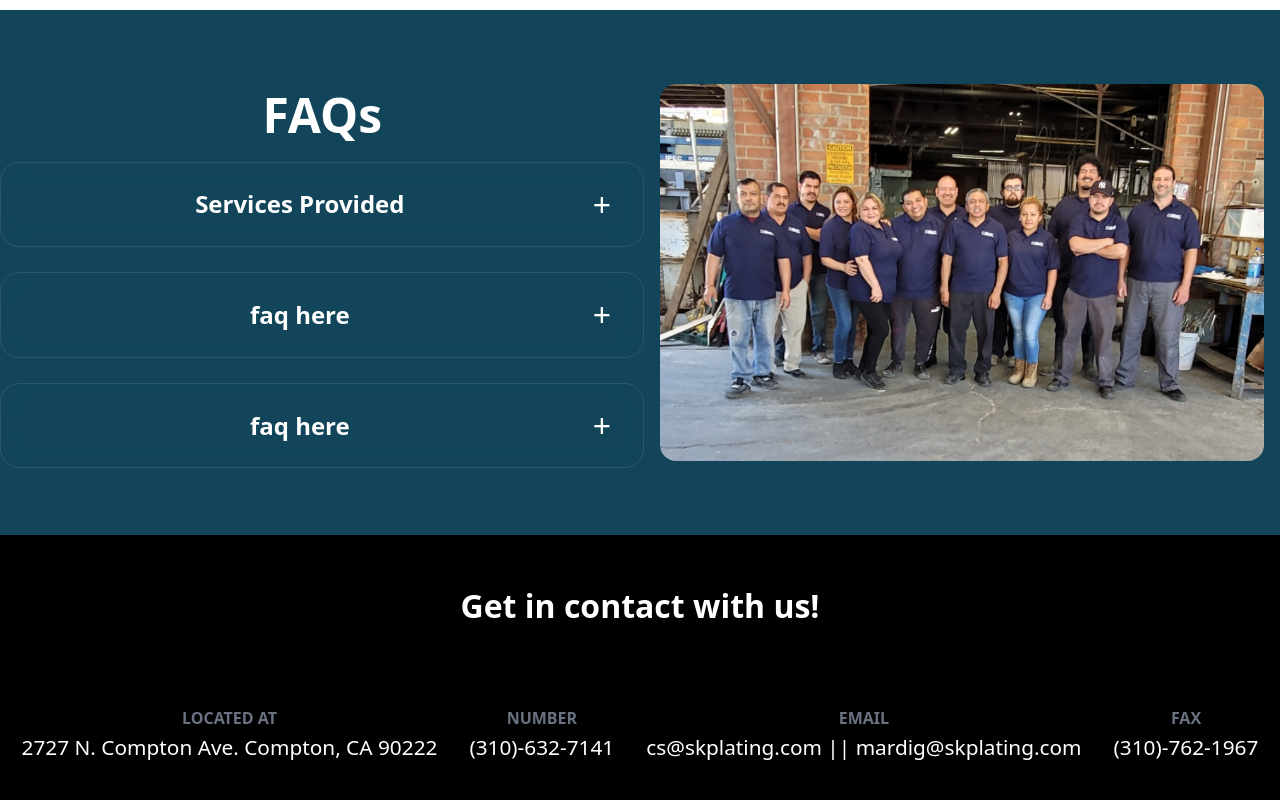
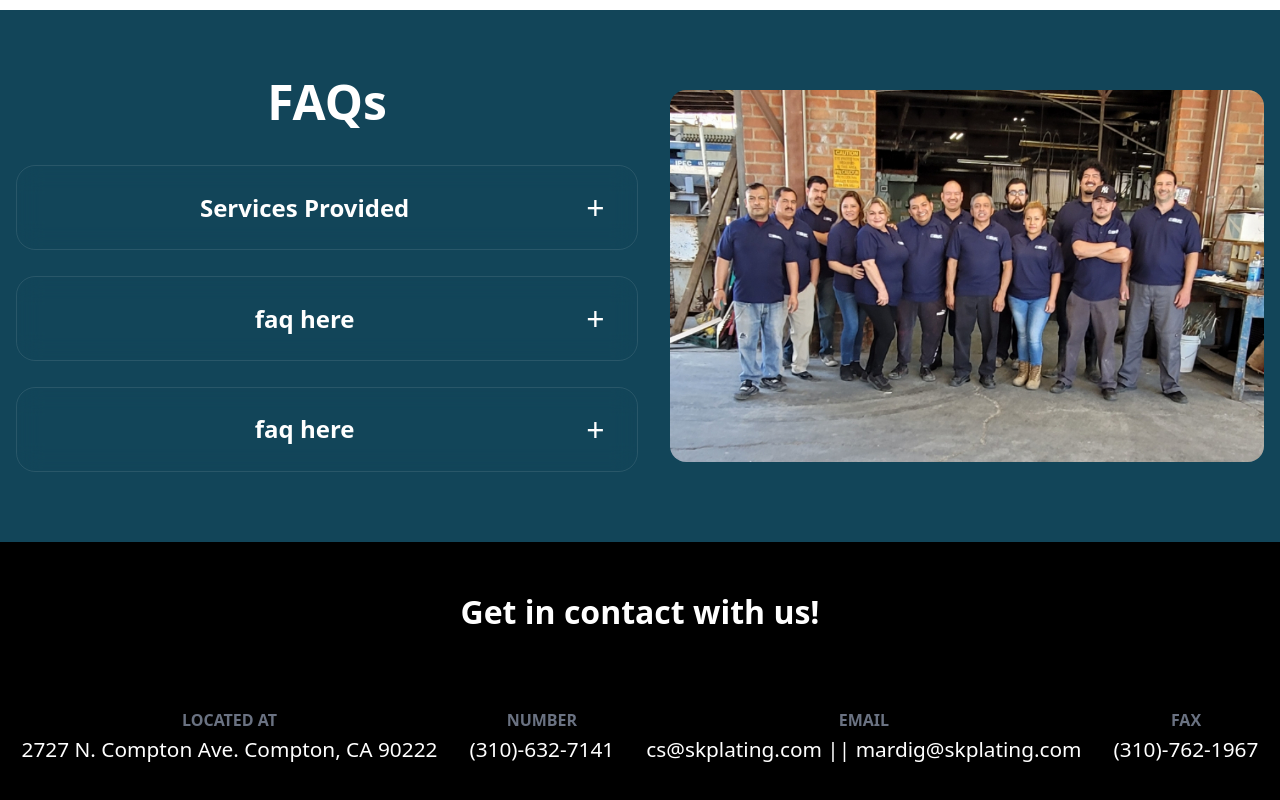
Before and after one commit to rjindavidson/sk, a Next.js app: page / in a window 1280 px wide. Shown: the part 1889-2689 px from the top of the page. Built offline with nearby package versions, Linux system fonts and the light colour scheme; what tailwind-animations would draw is missing.

Commit message:
Small margin fix

```diff
--- a/app/components/Footer.tsx
+++ b/app/components/Footer.tsx
@@ -54,11 +54,6 @@ const Footer = () => {
           className="flex justify-between items-center w-full cursor-pointer md:p-[1.2rem]"
           onClick={() => {
             return activeDropdown === thisKey ? setActiveDropdown(null) : setActiveDropdown(thisKey)
-            // if (activeDropdown === thisKey) {
-            //   setActiveDropdown(null)
-            // } else {
-            //   setActiveDropdown(thisKey)
-            // }
           }}
         >
           <span className="text-white text-[1rem] font-semibold leading-[1.4] flex-1 md:text-[1.5rem]">{question}</span>
@@ -78,7 +73,7 @@ const Footer = () => {
           <h3 className="font-bold text-[1.5rem] md:text-[3rem]">
             FAQs
           </h3>
-          <div className="flex flex-col gap-[1.6rem]">
+          <div className="flex flex-col gap-[1.6rem] m-4">
             {FAQs.map(faq => (
               <Dropdown
                 key={faq.key} question={faq.question} answer={faq.answer} thisKey={faq.key}
--- a/app/components/Header.tsx
+++ b/app/components/Header.tsx
@@ -4,7 +4,7 @@ import { scrollToId } from "../utils";
 
 const Header = () => {
   return (
-    <header className="sticky top-0 left-0 right-0 w-full h-18 z-50 shadow-xl/20 bg-white">
+    <header className="sticky top-0 left-0 right-0 w-full h-14 z-50 shadow-xl/20 bg-white md:h-18">
       <div className="flex px-4 md:px-6 items-center justify-between h-full max-h-full">
         <div className="h-12">
           <button onClick={() => scrollToId('home')}>
```
